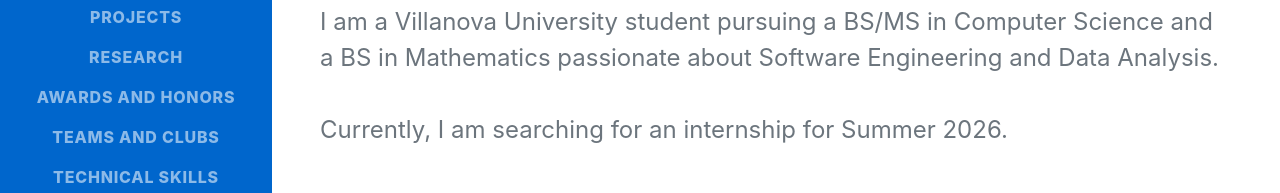
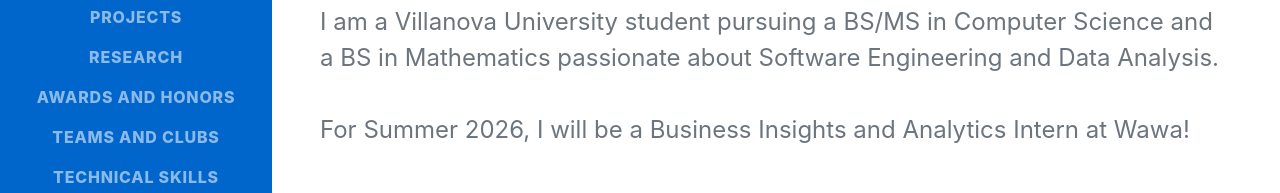
Before and after one commit to rjacks02/rjacks02.github.io, a plain HTML site: page index.html in a window 1280 px wide. Shown: the part 435-628 px from the top of the page. Drawn offline with nearby package versions, Linux system fonts and the light colour scheme; a web font is replaced by a local one.

Commit message:
Add Internship

```diff
--- a/index.html
+++ b/index.html
@@ -61,7 +61,7 @@
                             <img src="assets/img/computer.png" class="top-right-image" alt="Computer Image">
                         </div>
                     </div>
-                    <p class="lead mb-5"> I am a Villanova University student pursuing a BS/MS in Computer Science and a BS in Mathematics passionate about Software Engineering and Data Analysis. <br> <br> Currently, I am searching for an internship for Summer 2026.</p>
+                    <p class="lead mb-5"> I am a Villanova University student pursuing a BS/MS in Computer Science and a BS in Mathematics passionate about Software Engineering and Data Analysis. <br> <br> For Summer 2026, I will be a Business Insights and Analytics Intern at Wawa!</p>
                     <div class="social-icons">
                         <a class="social-icon" href=https://www.linkedin.com/in/rjacks02><img class="fab fa-linkedin-in" style="height: 2.75rem;
                             width: 2.75rem;"></img><span class="icon-text">LinkedIn</span></a>
```
